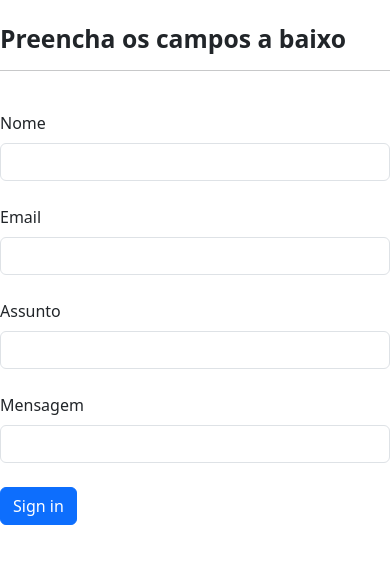
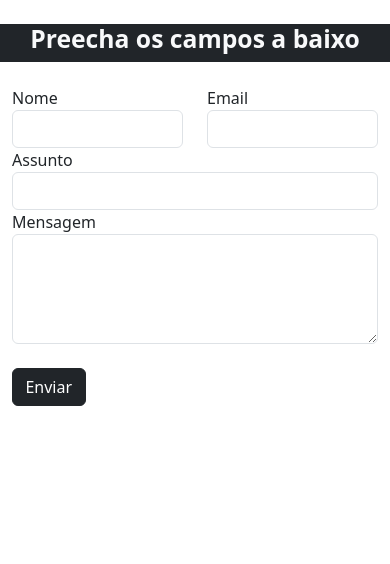
Before and after one commit to JosemirFarias/Formulario-Flask, a Flask app: page / in a window 390 px wide. Shown: the top 564 px of the page. Run offline with Flask 3, Linux system fonts and the light colour scheme.

Commit message:
Envia informações do formulário para o banco de dados.

```diff
--- a/app/templates/index.html
+++ b/app/templates/index.html
@@ -10,39 +10,42 @@
     </head>
 
     <body>
-        <div>
-            <br>
-            <h2><strong>Preencha os campos a baixo</strong></h2>
-            <hr>
-            <br>
+
+        <!--Criando uma classe container do bootstrap-->
+        <div class="container">
+            <div class="row mt-4 bg-dark">
+                <h2 class="text-center text-light" ><strong>Preecha os campos a baixo</strong></h2>
             </div>
 
-        <form class="row g-4">
+            <form action="" method="post" class="row mt-4">
 
-            <div class="col-md-4">
-                <label for="inputNome" class="form-label">Nome</label>
-                <input type="text" class="form-control" id="inputNome">
+                <div class="col-6">
+                    Nome
+                    <input type="text" name="nome" id="" class="form-control" required>
                 </div>
 
-            <div class="col-md-4">
-                <label for="inputEmail4" class="form-label">Email</label>
-                <input type="email" class="form-control" id="inputEmail4">
-            </div>
-
-            <div class="col-md-4">
-                <label for="inputAssunto" class="form-label">Assunto</label>
-                <input type="text" class="form-control" id="inputAssunto">
-            </div>
-
-            <div class="col-md-4">
-                <label for="inputMensagem" class="form-label">Mensagem</label>
-                <input type="text" class="form-control" id="inputMensagem">
+                <div class="col-6">
+                    Email
+                    <input type="text" name="email" id="" class="form-control" required>
                 </div>
 
                 <div class="col-12">
-                <button type="submit" class="btn btn-primary">Sign in</button>
+                    Assunto
+                    <input type="text" name="assunto" id="" class="form-control" required>
                 </div>
+
+                <div class="col-12">
+                    Mensagem
+                    <textarea name="mensagem" id="" cols="30" rows="4" class="form-control" required></textarea>
+                </div>
+
+                <div class="col-3">
+                    <button type="submit" class="btn btn-dark mt-4 col-12">Enviar</button>
             </form>
+        </div>
+
+
+
 
 
         <!--Links Scripts JavaScript do Bootstrap-->
--- a/app/views.py
+++ b/app/views.py
@@ -1,6 +1,19 @@
-from app import app
-from flask import render_template
+from app import app, db  # Importando a instância do Flask e o objeto db
+from flask import render_template, request  # Importando a função render_template do Flask e a função request para recuperar os dados do formulário
+from app.models import User  # Importando a classe User do arquivo models.py
 
-@app.route('/')
+@app.route('/', methods=['GET', 'POST'])  # Rota para a página inicial e método para recuperar os dados do formulário
 def home():
+# recuperando os dados do formuláriopara o banco de dados
+    if request.method == 'POST':
+        nome = request.form['nome']
+        email = request.form['email']
+        assunto = request.form['assunto']
+        mensagem = request.form['mensagem']
+
+        user= User(nome=nome, email=email, assunto=assunto, mensagem=mensagem)  # Criando uma instância da classe User
+
+        db.session.add(user)  # Adicionando o objeto User ao banco de dados
+        db.session.commit()  # Salvando as alterações no banco de dados
+
     return render_template('index.html')
```
Also changed, not shown: instance/database.db. Lines whose indentation alone changed are shown as unchanged.
